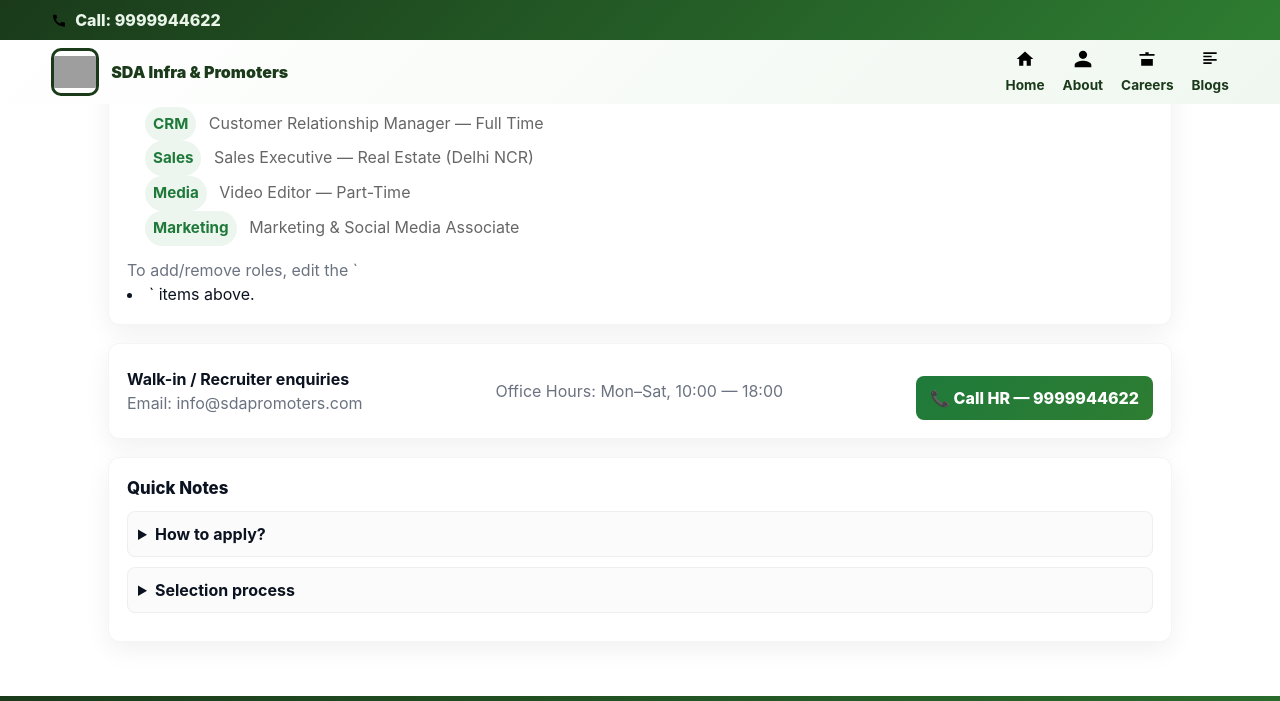
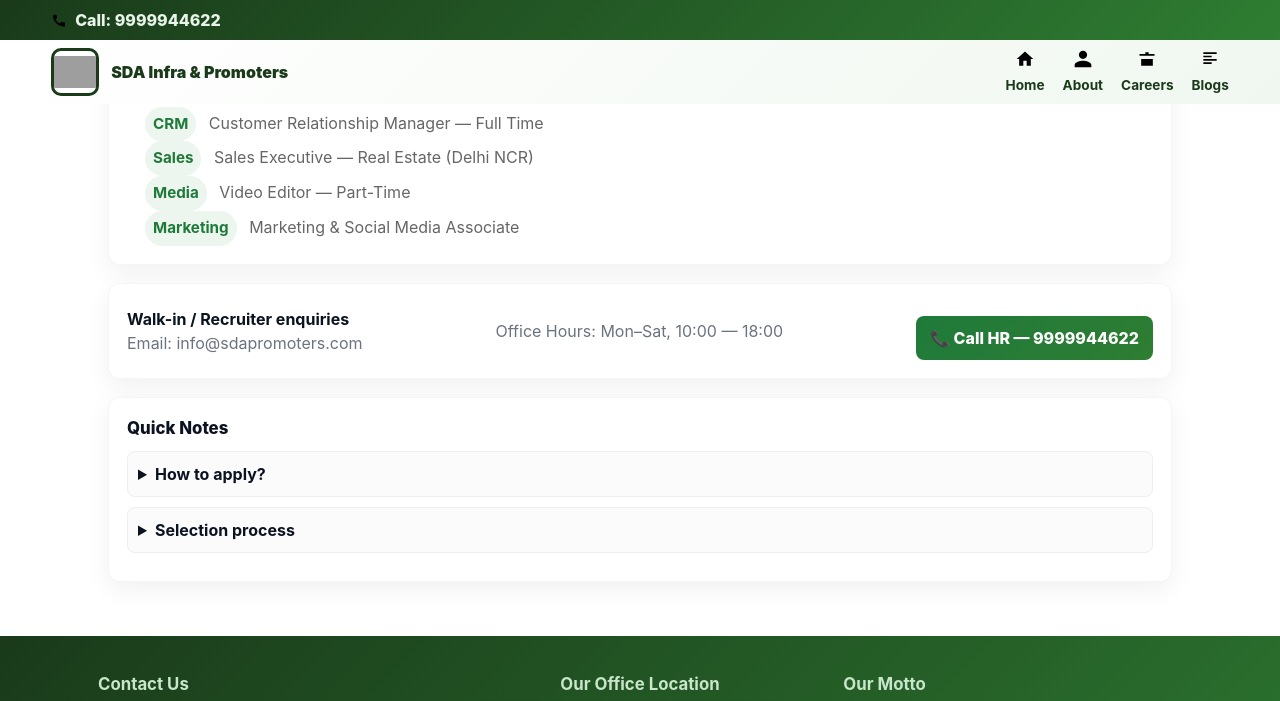
Before and after one commit to tcndot/sdaweb, a Jekyll site: the page built from careers.html, in a window 1280 px wide and 900 px high, scrolled down 1537 px, cut to the strip 0-701 px from the top of the window. Built offline with Jekyll 4.4.1, drawn with Linux system fonts in a browser that asks for light colours; nearby versions of some CDN libraries; a script that is not in the unit is left out; grey boxes are pictures that could not be loaded.

Commit message:
Update careers.html

```diff
--- a/careers.html
+++ b/careers.html
@@ -330,7 +330,7 @@
         <li><span class="role-badge">Media</span> Video Editor — Part-Time</li>
         <li><span class="role-badge">Marketing</span> Marketing &amp; Social Media Associate</li>
       </ul>
-      <p style="color:#6b7280;margin-top:12px">To add/remove roles, edit the `<li>` items above.</p>
+      <!-- <p style="color:#6b7280;margin-top:12px">To add/remove roles, edit the `<li>` items above.</p> -->
     </div>
   </section>
 
```
